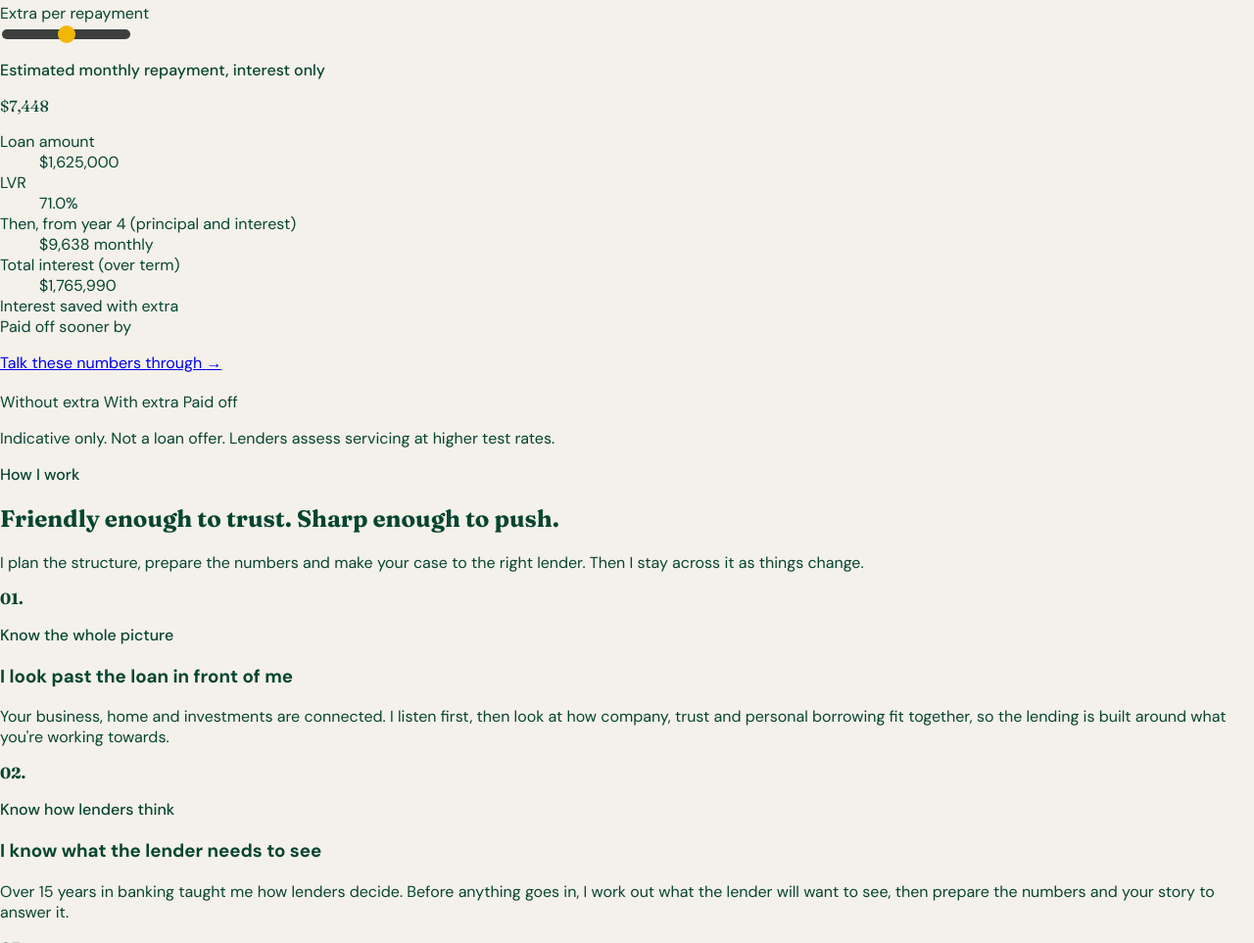
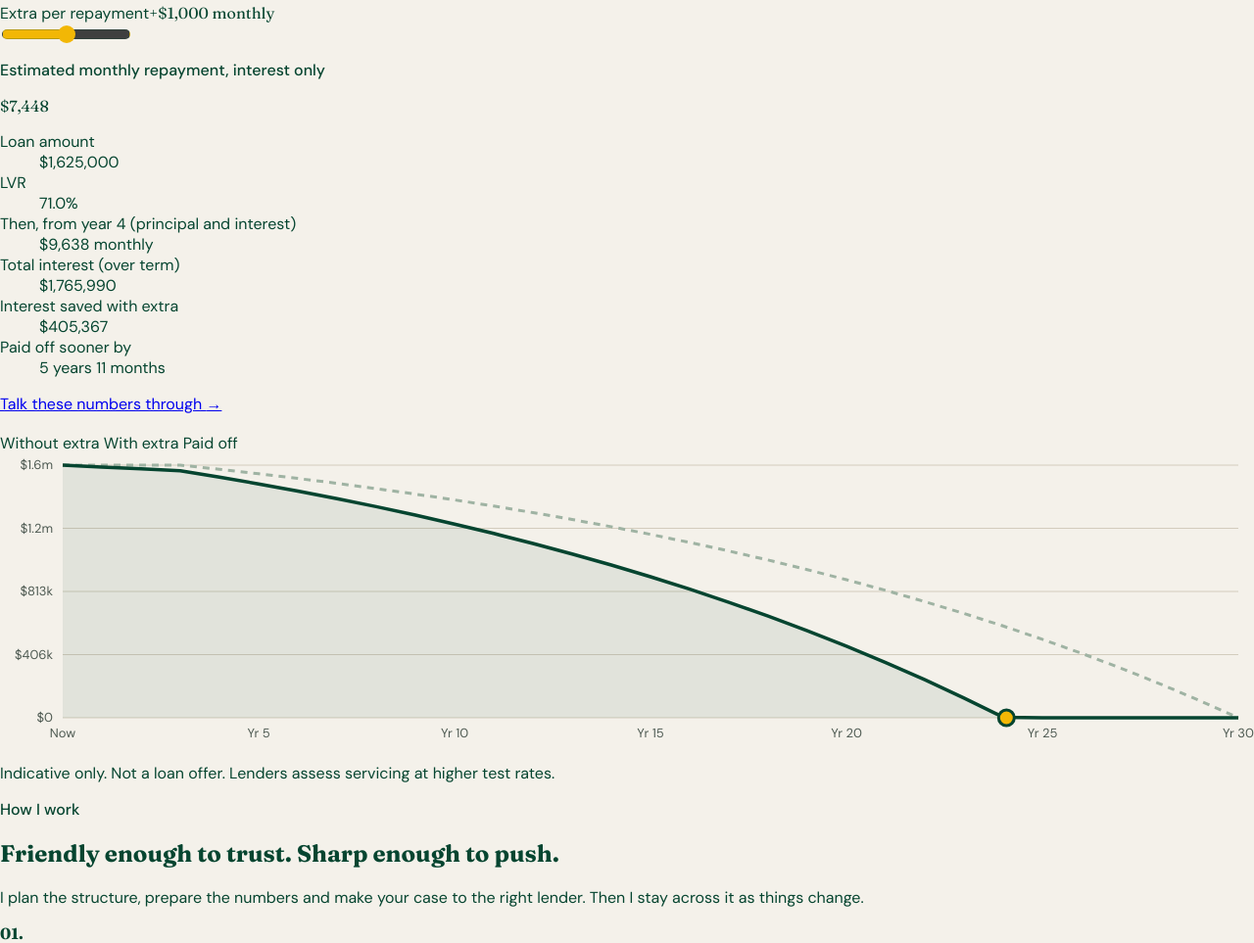
Before and after one commit to GB-Mortgages/gb-mortgages-website, an Eleventy site: page src/index.njk in a window 1280 px wide. Shown: the part 4716-5679 px from the top of the page at 98% size. Built offline with nearby package versions, Linux system fonts and the light colour scheme; Eleventy itself is replaced by a stand-in of ours; files that its build step writes are made by us from their sources.

Commit message:
Add files via upload

```diff
--- a/src/assets/site.js
+++ b/src/assets/site.js
@@ -27,48 +27,107 @@
   var f = document.getElementById('calc');
   if (f) {
     var nz = new Intl.NumberFormat('en-NZ', { style: 'currency', currency: 'NZD', maximumFractionDigits: 0 });
-    var pr = document.getElementById('c-price'), dp = document.getElementById('c-dep'), r = document.getElementById('c-rate'), t = document.getElementById('c-term'), ioIn = document.getElementById('c-io');
-    var ioWrap = document.getElementById('c-io-wrap'), afterRow = document.getElementById('c-after-row');
+    var $ = function (id) { return document.getElementById(id); };
+    var pr = $('c-price'), dp = $('c-dep'), r = $('c-rate'), t = $('c-term'), ioIn = $('c-io'), ex = $('c-extra');
     var names = { '52': 'weekly', '26': 'fortnightly', '12': 'monthly' };
     var fill = function (el) { var p = (el.value - el.min) / (el.max - el.min) * 100; el.style.background = 'linear-gradient(to right,#F2B705 ' + p + '%,#3F3F3F ' + p + '%)'; };
-    var set = function (id, v) { document.getElementById(id).textContent = v; };
-    // Standard repayment for a loan of P over N periods at periodic rate i
+    var set = function (id, v) { $(id).textContent = v; };
     var pmt = function (P, i, N) { if (P <= 0 || N <= 0) return 0; return i === 0 ? P / N : P * i / (1 - Math.pow(1 + i, -N)); };
+    var short = function (v) { return v >= 1e6 ? '$' + (v / 1e6).toFixed(v % 1e6 ? 1 : 0) + 'm' : v >= 1e3 ? '$' + Math.round(v / 1e3) + 'k' : '$' + Math.round(v); };
+    var span = function (periods, n) {
+      var months = Math.round(periods * 12 / n), y = Math.floor(months / 12), m = months % 12, out = [];
+      if (y) out.push(y + (y === 1 ? ' year' : ' years'));
+      if (m) out.push(m + (m === 1 ? ' month' : ' months'));
+      return out.join(' ') || 'less than a month';
+    };
+
+    // Runs the loan payment by payment and records the balance at the end of each year
+    var simulate = function (P, i, n, N, ioN, piPay, extra) {
+      var bal = P, totInt = 0, years = [P], paidAt = N;
+      for (var k = 0; k < N; k++) {
+        var it = bal * i, pay = (k < ioN ? it : piPay) + extra;
+        if (pay >= bal + it) { pay = bal + it; }
+        totInt += it; bal = bal + it - pay;
+        if (bal < 0.005) { bal = 0; if (paidAt === N) paidAt = k + 1; }
+        if ((k + 1) % n === 0) years.push(bal);
+        if (bal === 0 && (k + 1) % n === 0 && k + 1 >= paidAt) { while (years.length <= N / n) years.push(0); break; }
+      }
+      return { years: years, interest: totInt, paidAt: paidAt };
+    };
+
+    // Draws the balance graph as a simple SVG
+    var chart = $('c-chart'), last = null;
+    var draw = function (d) {
+      last = d;
+      var W = Math.max(chart.clientWidth || 1000, 280), small = W < 640, H = small ? 230 : 300, L = small ? 46 : 64, R = small ? 10 : 16, T = 12, B = 30, w = W - L - R, h = H - T - B, yrs = d.yrs, fs = small ? 11 : 13;
+      var max = Math.max(d.P, 1), x = function (yr) { return L + yr / yrs * w; }, y = function (v) { return T + h - v / max * h; };
+      var line = function (arr) { return arr.map(function (v, k) { return (k ? 'L' : 'M') + x(k).toFixed(1) + ' ' + y(v).toFixed(1); }).join(' '); };
+      var grid = '', k;
+      for (k = 0; k <= 4; k++) { var gv = max * k / 4, gy = y(gv).toFixed(1); grid += '<line x1="' + L + '" x2="' + (W - R) + '" y1="' + gy + '" y2="' + gy + '" stroke="#D3CCBD" stroke-width="1"/><text x="' + (L - 10) + '" y="' + (+gy + 4) + '" text-anchor="end" font-size="' + fs + '" fill="#4F5B53">' + short(gv) + '</text>'; }
+      var step = small ? (yrs > 20 ? 10 : yrs > 10 ? 5 : 2) : (yrs > 20 ? 5 : yrs > 10 ? 2 : 1);
+      for (k = 0; k <= yrs; k += step) grid += '<text x="' + x(k).toFixed(1) + '" y="' + (H - 10) + '" text-anchor="middle" font-size="' + fs + '" fill="#4F5B53">' + (k === 0 ? 'Now' : 'Yr ' + k) + '</text>';
+      var base = d.base.years, withX = d.extra.years;
+      var area = line(withX) + ' L' + x(withX.length - 1).toFixed(1) + ' ' + y(0) + ' L' + x(0) + ' ' + y(0) + ' Z';
+      var payYr = d.extra.paidAt / d.n, marker = d.extraAmt > 0 && d.extra.paidAt < d.N ? '<circle cx="' + x(payYr).toFixed(1) + '" cy="' + y(0).toFixed(1) + '" r="' + (small ? 6 : 8) + '" fill="#F2B705" stroke="#064530" stroke-width="3"/>' : '';
+      chart.innerHTML = '<svg viewBox="0 0 ' + W + ' ' + H + '" width="100%" aria-hidden="true" style="display:block;overflow:visible">' + grid +
+        '<path d="' + area + '" fill="#064530" fill-opacity="0.08"/>' +
+        '<path d="' + line(base) + '" fill="none" stroke="#9FB3A3" stroke-width="3" stroke-dasharray="7 6"/>' +
+        '<path d="' + line(withX) + '" fill="none" stroke="#064530" stroke-width="3.5" stroke-linejoin="round"/>' + marker +
+        '<line id="c-hover" x1="0" x2="0" y1="' + T + '" y2="' + (T + h) + '" stroke="#064530" stroke-width="1" opacity="0"/>' +
+        '<rect x="' + L + '" y="' + T + '" width="' + w + '" height="' + h + '" fill="transparent" id="c-hit"/></svg>' +
+        '<div id="c-tip" class="pointer-events-none absolute top-0 hidden rounded-md bg-[#064530] px-3 py-2 text-xs leading-relaxed text-[#F4F1EA] shadow-lg"></div>';
+      chart.setAttribute('aria-label', 'Loan balance over ' + yrs + ' years. ' + (d.extraAmt > 0 ? 'With extra repayments the loan is paid off in ' + span(d.extra.paidAt, d.n) + '.' : ''));
+      var hit = $('c-hit'), tip = $('c-tip'), hover = $('c-hover');
+      var show = function (evt) {
+        var box = chart.getBoundingClientRect(), cx = (evt.touches ? evt.touches[0].clientX : evt.clientX) - box.left;
+        var vx = cx / box.width * W, yr = Math.max(0, Math.min(yrs, Math.round((vx - L) / w * yrs)));
+        hover.setAttribute('x1', x(yr)); hover.setAttribute('x2', x(yr)); hover.setAttribute('opacity', '0.5');
+        tip.innerHTML = '<strong>' + (yr === 0 ? 'Today' : 'End of year ' + yr) + '</strong><br>Without extra: ' + nz.format(Math.round(base[yr] || 0)) + '<br>With extra: ' + nz.format(Math.round(withX[yr] || 0));
+        tip.classList.remove('hidden');
+        var px = x(yr) / W * box.width, tw = tip.offsetWidth;
+        tip.style.left = Math.min(Math.max(px - tw / 2, 0), box.width - tw) + 'px';
+      };
+      var hide = function () { tip.classList.add('hidden'); hover.setAttribute('opacity', '0'); };
+      hit.addEventListener('mousemove', show); hit.addEventListener('touchstart', show, { passive: true }); hit.addEventListener('touchmove', show, { passive: true });
+      hit.addEventListener('mouseleave', hide); hit.addEventListener('touchend', hide);
+    };
+
     var calc = function () {
       if (+dp.value > +pr.value) dp.value = pr.value;
-      var price = +pr.value, dep = +dp.value, P = Math.max(price - dep, 0), ann = +r.value / 100, yrs = +t.value;
+      var price = +pr.value, dep = +dp.value, P = Math.max(price - dep, 0), ann = +r.value / 100, yrs = +t.value, extra = +ex.value;
       var n = +f.querySelector('input[name="c-freq"]:checked').value;
       var io = f.querySelector('input[name="c-type"]:checked').value === 'io';
-      var i = ann / n, N = yrs * n, pay, interest;
-      ioWrap.hidden = !io; afterRow.hidden = !io;
+      var i = ann / n, N = yrs * n;
+      $('c-io-wrap').hidden = !io; $('c-after-row').hidden = !io;
+      var ioYrs = io ? Math.min(+ioIn.value, Math.max(yrs - 1, 0)) : 0, ioN = ioYrs * n;
+      var piPay = pmt(P, i, N - ioN), first = io ? P * i : piPay;
+      var base = simulate(P, i, n, N, ioN, piPay, 0), withX = simulate(P, i, n, N, ioN, piPay, extra);
       if (io) {
-        // Interest only for the chosen period (never the whole term), then principal and interest
-        var ioYrs = Math.min(+ioIn.value, Math.max(yrs - 1, 0));
-        var ioN = ioYrs * n, restN = N - ioN;
-        pay = P * i;
-        var after = pmt(P, i, restN);
-        interest = pay * ioN + (after * restN - P);
         set('c-io-out', ioYrs + (ioYrs === 1 ? ' year' : ' years'));
         set('c-after-label', 'Then, from year ' + (ioYrs + 1) + ' (principal and interest)');
-        set('c-after', nz.format(Math.round(after)) + ' ' + names[n]);
+        set('c-after', nz.format(Math.round(piPay)) + ' ' + names[n]);
         set('c-label', 'Estimated ' + names[n] + ' repayment, interest only');
         fill(ioIn);
       } else {
-        pay = pmt(P, i, N);
-        interest = pay * N - P;
         set('c-label', 'Estimated ' + names[n] + ' repayment');
       }
       set('c-price-out', nz.format(price));
       set('c-dep-out', nz.format(dep));
       set('c-rate-out', (+r.value).toFixed(2) + '%');
       set('c-term-out', yrs + (yrs === 1 ? ' year' : ' years'));
-      set('c-pay', nz.format(Math.round(pay)));
+      set('c-extra-out', extra ? '+' + nz.format(extra) + ' ' + names[n] : 'None');
+      set('c-pay', nz.format(Math.round(first)));
       set('c-loan', nz.format(P));
       set('c-lvr', (price ? P / price * 100 : 0).toFixed(1) + '%');
-      set('c-interest', nz.format(Math.round(interest)));
-      [pr, dp, r, t].forEach(fill);
+      set('c-interest', nz.format(Math.round(base.interest)));
+      var showSave = extra > 0 && P > 0;
+      $('c-saved-row').hidden = !showSave; $('c-time-row').hidden = !showSave;
+      if (showSave) { set('c-saved', nz.format(Math.round(base.interest - withX.interest))); set('c-time', span(N - withX.paidAt, n)); }
+      [pr, dp, r, t, ex].forEach(fill);
+      draw({ P: P, yrs: yrs, n: n, N: N, base: base, extra: withX, extraAmt: extra });
     };
     f.addEventListener('input', calc); f.addEventListener('change', calc); calc();
+    window.addEventListener('resize', function () { if (last) draw(last); });
   }
 
   // Disclosure page: highlight the section you are reading
--- a/src/assets/styles.css
+++ b/src/assets/styles.css
@@ -37,3 +37,6 @@ button:focus-visible, a:focus-visible, .field:focus-visible { outline: 2px solid
 .calc-seg label:has(input:checked) { background: var(--ink); color: var(--bone); }
 .calc-seg label:has(input:focus-visible) { outline: 2px solid var(--saffron); outline-offset: -3px; }
 @media (prefers-reduced-motion: reduce) { html { scroll-behavior: auto; } * { transition: none !important; } }
+
+/* Make the hidden attribute win over layout classes like flex */
+[hidden] { display: none !important; }
```
